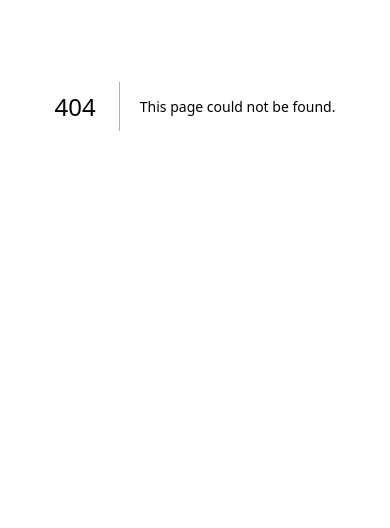
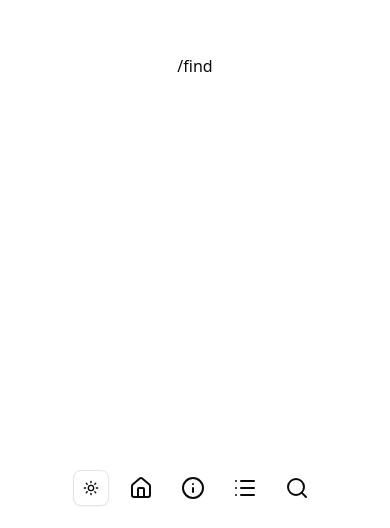
Before and after one commit to Adr1Est/poke-info, a Next.js app: page /dashboard/find in a window 390 px wide. Before the commit this address had no page. Shown: the part 316-844 px from the top of the page. Built offline with nearby package versions, Linux system fonts and the light colour scheme.

Commit message:
responsive

```diff
--- /dev/null
+++ b/app/dashboard/find/page.tsx
@@ -0,0 +1,7 @@
+export default function Find(){
+  return (
+    <div>
+      <p>/find</p>
+    </div>
+  )
+}
--- a/components/dashboard/PokeGrid.tsx
+++ b/components/dashboard/PokeGrid.tsx
@@ -34,7 +34,7 @@ export default function PokeGrid({ apiUrl }: { apiUrl: string }){
   }
 
   return(
-    <div className="relative flex flex-row items-center justify-center w-9/10 gap-1">
+    <div className="relative flex flex-row items-center justify-center w-full md:w-9/10 gap-1">
 
       <PokeGridButton
         direction="l"
```
